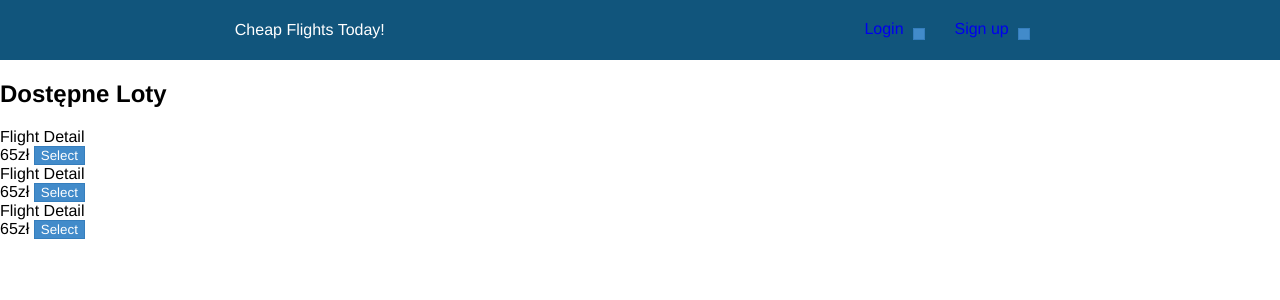
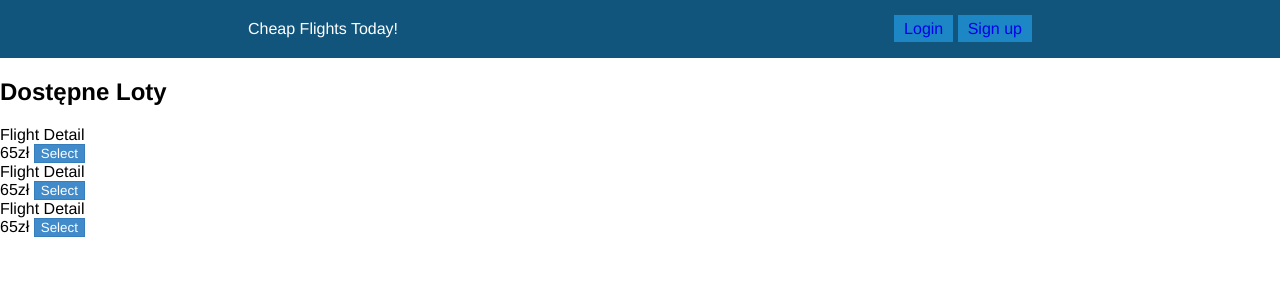
Before and after one commit to Robur333/phpAirport, a PHP site: page / in a window 1280 px wide. Shown: the top 300 px of the page. Run offline with PHP 8.4, Linux system fonts and the light colour scheme.

Commit message:
Naprawienie buttonów na stronie głównej

```diff
--- a/build/index/index.css
+++ b/build/index/index.css
@@ -8,8 +8,15 @@
 }
 
 .navLink {
-  margin: 3px 5px 0 5px;
-  padding: 5px;
+  background-color: rgb(29, 134, 196);
+  padding: 5px 10px;
+  text-align: center;
+  transition: background-color 0.2s ease-in;
+}
+
+.navLink:hover {
+  background-color: rgb(49, 168, 238);
+  cursor: pointer;
 }
 
 * {
--- a/views/index.php
+++ b/views/index.php
@@ -18,17 +18,17 @@
     <div class="container">
       <nav class="navBar">
         <div>Cheap Flights Today!</div>
-        <div class="navLinks">
+        <div>
           <?php
           session_start();
           $_SESSION['errorMessage'] = '';
           if(isset($_SESSION['user'])) {
-                   echo  '         <a class="navLink" href="/logout">Logout  <button class="navLink">  </button></a>
+                   echo  '         <a class="navLink" href="/logout">Logout</a>
                    ';
-                   echo '<a class="navLink" href="/profile">Profile  <button class="navLink">  </button></a>';
+                   echo '<a class="navLink" href="/profile">Profile</a>';
           } else {
-         echo'   <a class="navLink" href="/Login">Login  <button class="navLink">  </button></a>';
-            echo ' <a class="navLink" href="/register">Sign up   <button class="navLink">  </button></a> ';
+         echo'   <a class="navLink" href="/Login">Login</a>';
+            echo ' <a class="navLink" href="/register">Sign up</a> ';
           } ?>
         </div>
       </nav>
```
